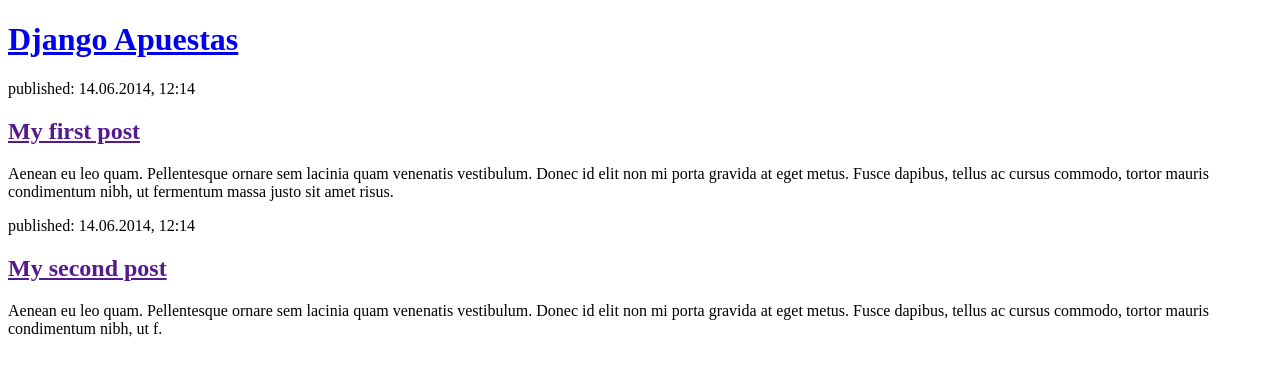
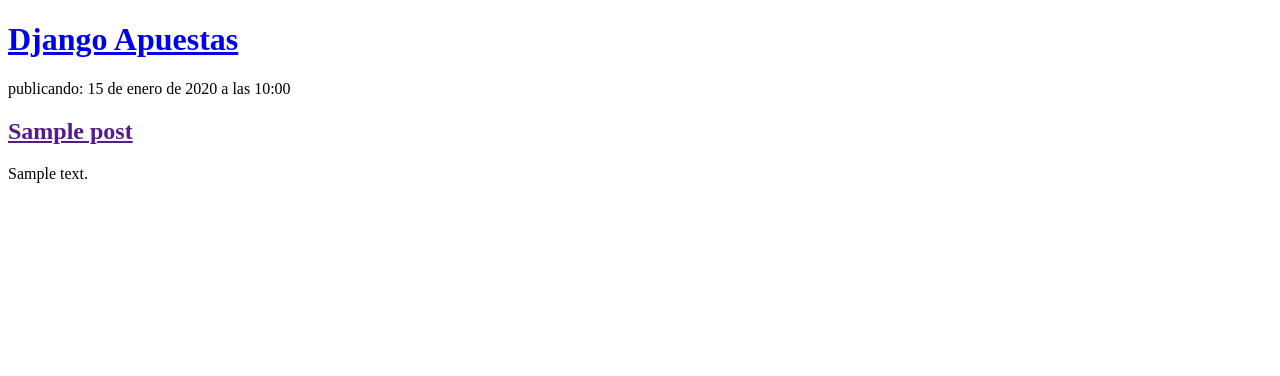
Before and after one commit to jycg/apuestas, a Django app: page / in a window 1280 px wide. Shown: the top 376 px of the page. Run offline with Django 5.2, Linux system fonts and the light colour scheme; tables that the repository leaves empty hold one stand-in row (values such as "Sample post").

Commit message:
comunicacion con la base de datos

```diff
--- a/blog/templates/blog/post_list.html
+++ b/blog/templates/blog/post_list.html
@@ -11,22 +11,12 @@
     <body>
         <div>
             <h1><a href="/">Django Apuestas</a></h1>
+
+            {% for post in posts %}
+            <p> publicando: {{post.published_date}} </p>
+            <h2><a href=""> {{post.title}} </a></h2>
+            <p>{{post.text|linebreaksbr}}</p>
+            {% endfor %}
         </div>
-        <div>
-            <p>published: 14.06.2014, 12:14</p>
-            <h2><a href="">My first post</a></h2>
-            <p>Aenean eu leo quam. Pellentesque ornare sem lacinia quam venenatis vestibulum.
-                Donec id elit non mi porta gravida at eget metus. Fusce dapibus, tellus ac cursus commodo,
-                tortor mauris condimentum nibh, ut fermentum massa justo sit amet risus.</p>
-        </div>
-        <div>
-            <p>published: 14.06.2014, 12:14</p>
-            <h2><a href="">My second post</a></h2>
-            <p>Aenean eu leo quam. Pellentesque ornare sem lacinia quam venenatis vestibulum.
-                Donec id elit non mi porta gravida at eget metus. Fusce dapibus, tellus ac cursus commodo,
-                tortor mauris condimentum nibh, ut f.</p>
-        </div>
-
-
     </body>
 </html>
--- a/blog/views.py
+++ b/blog/views.py
@@ -1,4 +1,7 @@
 from django.shortcuts import render
+from django.utils import timezone
+from .models import Post
 
 def post_list(request):
-    return render(request,'blog/post_list.html', {})
+    posts = Post.objects.filter(published_date__lte=timezone.now()).order_by('published_date')
+    return render(request,'blog/post_list.html', {'posts': posts})
```
